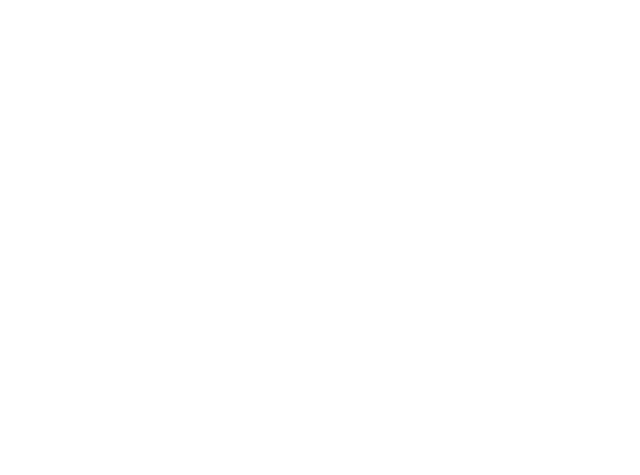
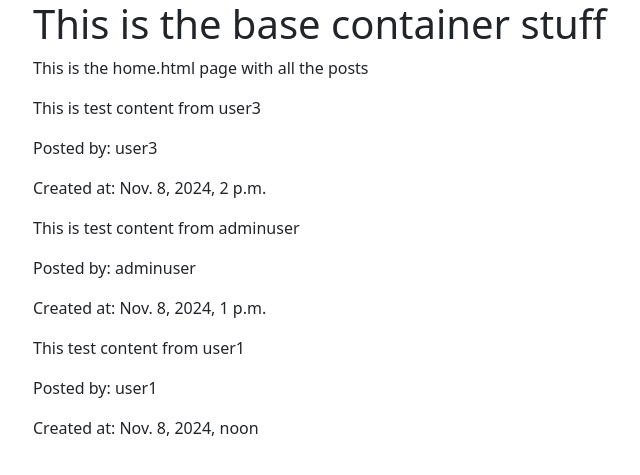
Before and after one commit to usd-cs/COMP-49X-24-25-SMSE-intro-project, a Django app: page /posts/ in a window 1280 px wide. Before the commit the part shown is empty. Shown: the top 475 px of the page, without its empty margins (49-689 px from the left). Run offline with Django 5.2, Linux system fonts and the light colour scheme; data comes from the database, SQL or seed files in the repository.

Commit message:
Fix base.html so it shows all the posts

```diff
--- a/intro_project/posts/templates/posts/base.html
+++ b/intro_project/posts/templates/posts/base.html
@@ -1,10 +1,16 @@
 <!DOCTYPE html>
 <html>
 <head>
-    <title>This is the base Posts App (Should have a navigation bar and links) </title>
+    <title>This is the base.html </title>
     <link href="https://cdn.jsdelivr.net/npm/bootstrap@5.1.3/dist/css/bootstrap.min.css" rel="stylesheet">
 </head>
 <body>
+    <div class="container">
+        <h1 >This is the base container stuff</h1>
+
+        {% block content %}
+        {% endblock %}
+    </div>
 
     <script src="https://cdn.jsdelivr.net/npm/bootstrap@5.1.3/dist/js/bootstrap.bundle.min.js"></script>
 </body>
--- a/intro_project/posts/templates/posts/home.html
+++ b/intro_project/posts/templates/posts/home.html
@@ -1,7 +1,17 @@
 {% extends 'posts/base.html' %}
 
 {% block content %}
-<div class="container mt-4">
-  <title>This should be where all the posts go </title>
-</div>
+  <p>This is the home.html page with all the posts</p>
+
+  {% if posts %}
+  {% for post in posts %}
+      <div class="post">
+          <p>{{ post.content }}</p>
+          <p>Posted by: {{ post.author }}</p>
+          <p>Created at: {{ post.created_at }}</p>
+      </div>
+  {% endfor %}
+{% else %}
+  <p>No posts available.</p>
+{% endif %}
 {% endblock %}
--- a/intro_project/posts/urls.py
+++ b/intro_project/posts/urls.py
@@ -9,7 +9,7 @@ from django.contrib.auth import views as auth_views
 app_name = "posts"
 
 urlpatterns = [
-    path("", views.home, name="home"), #home page
-    path('create_post/', views.create_post, name='create_post'),
+    path('', views.home, name='home'),
+    path('create/', views.create_post, name='create_post'),
     #path('create_posts/', views.create_post, name='create_posts'),
 ]
--- a/intro_project/posts/views.py
+++ b/intro_project/posts/views.py
@@ -16,6 +16,7 @@ def home(request):
     """
     posts = Post.objects.all()
     #output = "\n".join([f"{post.title}: {post.content} : {post.author} : {post.created_at}" for post in posts])
+    print(posts)
     return render (request, "posts/home.html", {"posts": posts})
     #return HttpResponse(output, content_type="text/plain")
 
```
